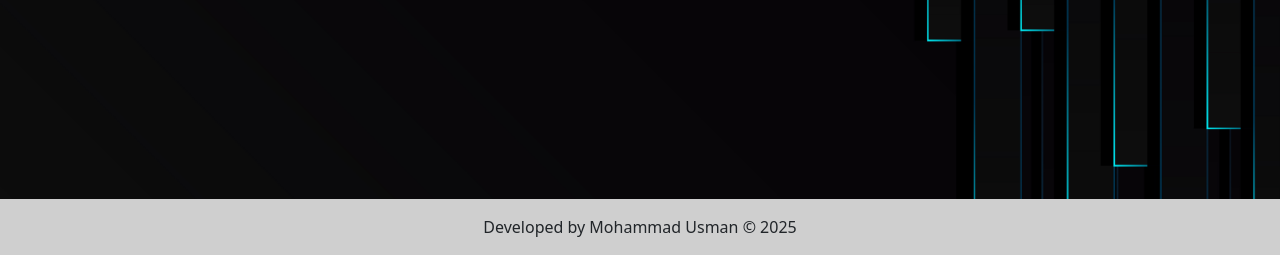
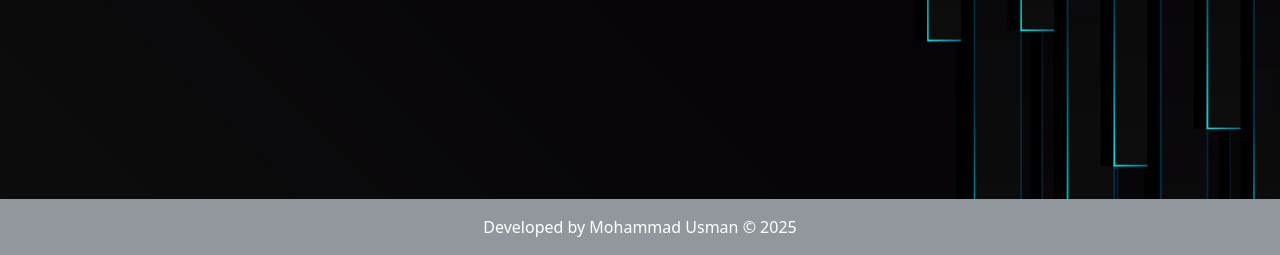
Before and after one commit to Saudii81/django_lms, a Django app: page /books in a window 1280 px wide. Shown: the part 545-800 px from the top of the page. Run offline with Django 4.2, Linux system fonts and the light colour scheme; a user stored in the database is signed in; data comes from the database, SQL or seed files in the repository; parts of the project's set-up code (start-up, migrations or seed data) failed here and were passed over; some libraries are stand-ins or nearby versions.

Commit message:
edits footer

```diff
--- a/lmsApp/templates/base.html
+++ b/lmsApp/templates/base.html
@@ -156,10 +156,10 @@
 
     <!--Footer-->
     {% if footer %}
-    <footer class="bg-light text-lg-start">
+    <footer class="bg-secondary text-lg-start text-white">
 
         <!-- Copyright -->
-        <div class="text-center p-3" style="background-color: rgba(44, 40, 36, 0.2);">
+        <div class="text-center p-3" style="background-color: rgba(34, 32, 29, 0.2);">
             Developed by Mohammad Usman © {% now 'Y' %}
         </div>
         <!-- Copyright -->
```
